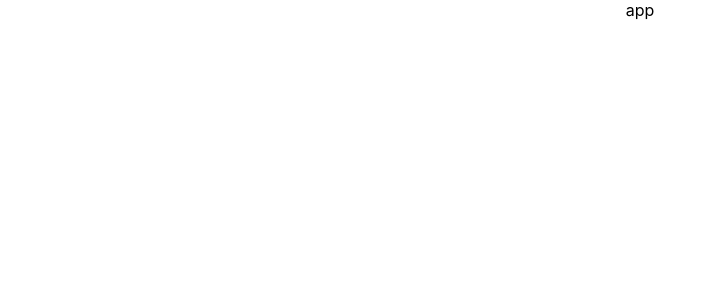
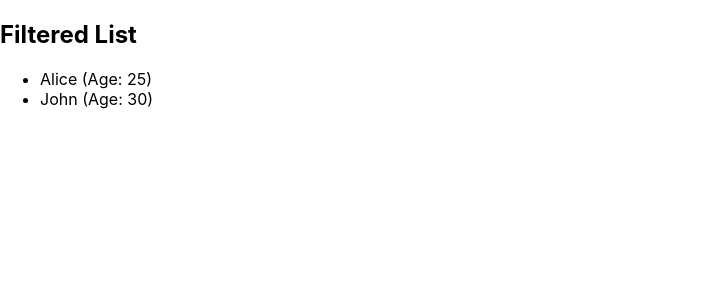
Before and after one commit to dinasaura/my-react-app, a React (Create React App) app: page / in a window 1280 px wide. Shown: the top 300 px of the page, without its empty margins (0-716 px from the left). Built offline with nearby package versions, Linux system fonts and the light colour scheme.

Commit message:
added ex

```diff
--- a/src/App.js
+++ b/src/App.js
@@ -1,9 +1,17 @@
 import './App.css';
+import React from 'react';
+import FilteredList from './FilteredList';
 
 function App() {
+  const itemList = [
+    { id: 1, name: 'Alice', age: 25 },
+    { id: 2, name: 'Luca', age: 17 },
+    { id: 3, name: 'John', age: 30 },
+  ];
+
   return (
-    <div className="App">
-      app
+    <div>
+      <FilteredList list={itemList} />
     </div>
   );
 }
--- /dev/null
+++ b/src/FilteredList.js
@@ -0,0 +1,22 @@
+import React, { useMemo } from 'react';
+
+function FilteredList({ list }) {
+  const filteredList = useMemo(() => {
+    return list.filter(item => item.age > 18);
+  }, [list]);
+
+  return (
+    <div>
+      <h2>Filtered List</h2>
+      <ul>
+        {filteredList.map(item => (
+          <li key={item.id}>
+            {item.name} (Age: {item.age})
+          </li>
+        ))}
+      </ul>
+    </div>
+  );
+}
+
+export default FilteredList;
```
